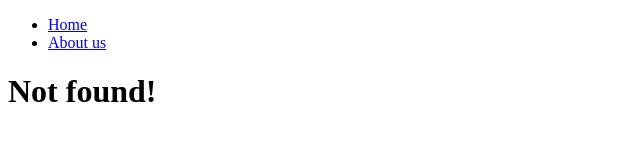
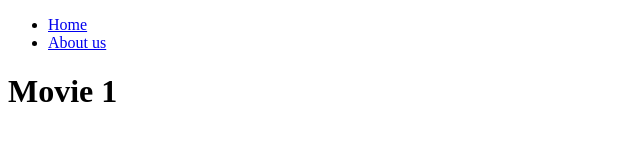
Before and after one commit to parangwave/learn-NextJs14, a Next.js app: page /movies/1 in a window 1280 px wide. Before the commit this address had no page. Shown: the top 163 px of the page, without its empty margins (0-640 px from the left). Built offline with nearby package versions, Linux system fonts and the light colour scheme.

Commit message:
Routing - Dynamic Routes
dynamic routes(segment)는 [폴더이름] 으로 생성

```diff
--- /dev/null
+++ b/app/(movies)/movies/[id]/page.tsx
@@ -0,0 +1,10 @@
+// dynamic routes = [folder name]
+
+export default function MovieDetail({
+  // searchParams 검색 페이지 구축할 때 유용
+  params: { id }, // var in url
+}: {
+  params: { id: string };
+}) {
+  return <h1>Movie {id}</h1>;
+}
```
